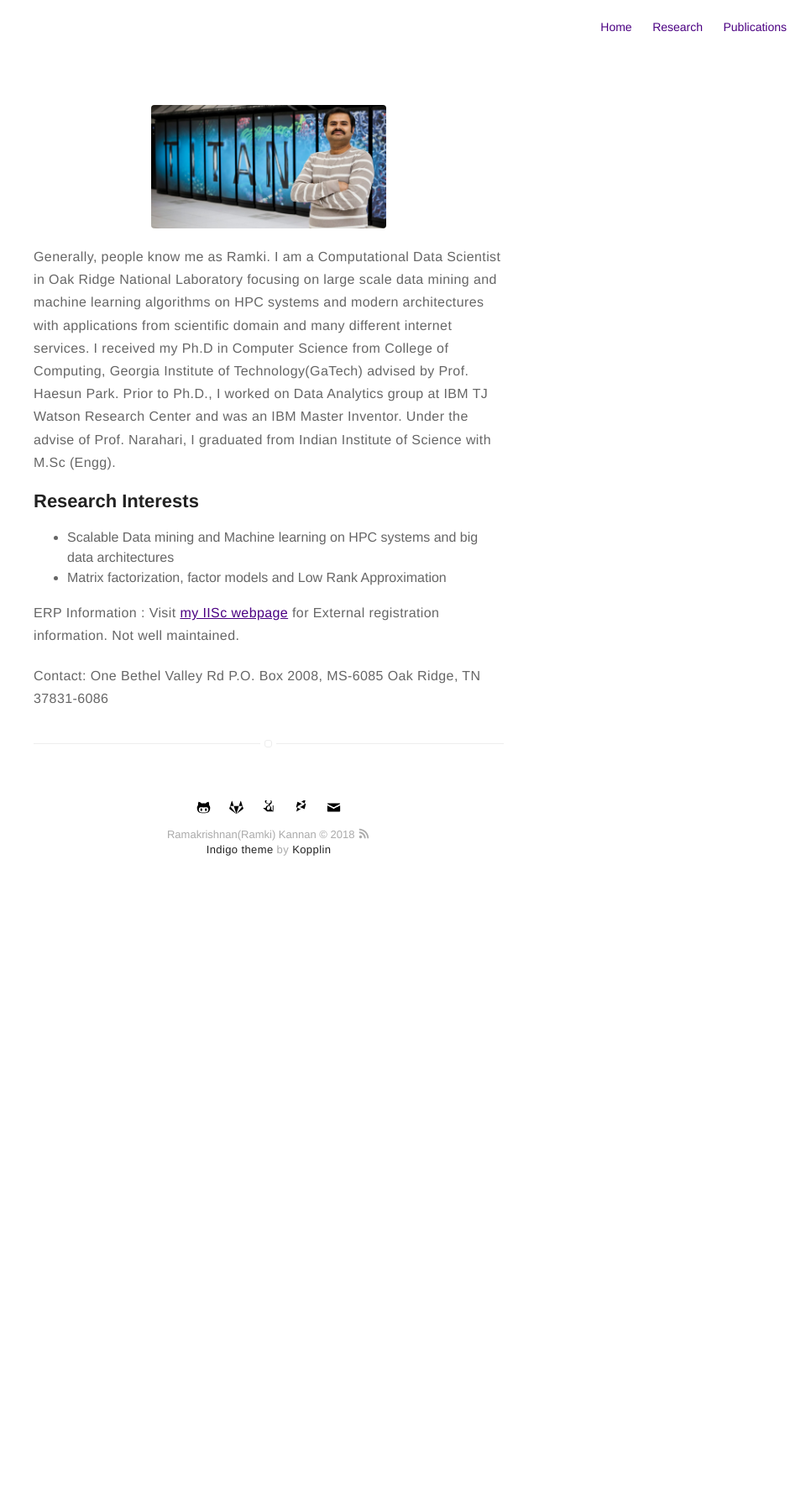
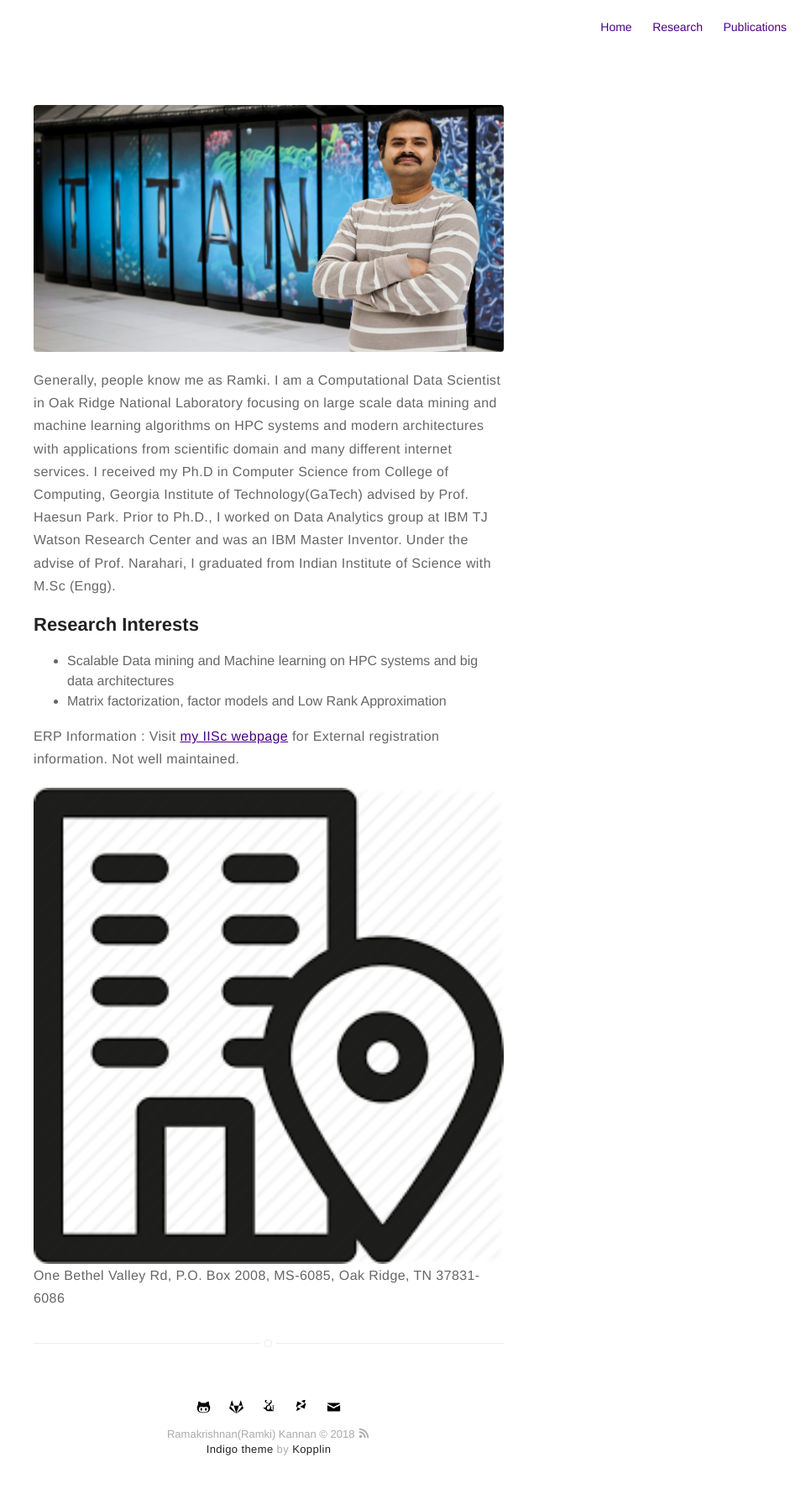
Before and after one commit to ramkikannan/ramkikannan.github.io, a Jekyll site: the page built from about.md, in a window 1280 px wide. Shown: the whole page at 84% size, without its empty margins (320-1280 px from the left). Built offline with Jekyll 4.4.1, drawn with Linux system fonts in a browser that asks for light colours; before the commit the page ends 1083 px from its top, so only the background shows below that.

Commit message:
few cosmetic changes

```diff
--- a/_includes/social-links.html
+++ b/_includes/social-links.html
@@ -67,13 +67,13 @@
 
     {% if site.scholar %}
         <a class="link" data-title="scholar.google.com/citations?user={{ site.scholar }}" href="https://scholar.google.com/citations?user={{ site.scholar }}" target="_blank">
-            <svg class="icon icon-scholar"><use xlink:href="#icon-scholar"></use></svg>
+            <svg class="icon icon-scholar"><g transform="scale(1,-1) translate(0,-400) "></g><use xlink:href="#icon-scholar"></use></svg>
         </a>
     {% endif %}
 
     {% if site.dblp %}
         <a class="link" data-title="https://dblp.uni-trier.de/pers/{{ site.dblp }}" href="https://dblp.uni-trier.de/pers/{{ site.dblp }}" target="_blank">
-            <svg class="icon icon-dblp"><use xlink:href="#icon-dblp"></use></svg>
+            <svg class="icon icon-dblp"><g transform="scale(1,-1) translate(0,-400) "></g><use xlink:href="#icon-dblp"></use></svg>
         </a>
     {% endif %}
 
--- a/_sass/components/nav.sass
+++ b/_sass/components/nav.sass
@@ -40,7 +40,7 @@
             margin: 0
             border-radius: 4%
             transition: all .4s ease-in-out
-            width: 70px
+            width: 100px
 
             &:hover
                 color: $alpha
--- a/_sass/pages/page.sass
+++ b/_sass/pages/page.sass
@@ -7,6 +7,6 @@
 
 .about
     img
-        width: 50%
+        width: 100%
         margin: 0 auto
         display: block
--- a/about.md
+++ b/about.md
@@ -13,7 +13,7 @@ Generally, people know me as Ramki. I am a Computational Data Scientist in Oak R
 
 ERP Information : Visit [my IISc webpage](http://clweb.csa.iisc.ernet.in/rkrishnan/) for External registration information. Not well maintained.
 
-Contact:
-One Bethel Valley Rd
-P.O. Box 2008, MS-6085
+<img src="../figs/officeaddress.png" width="5%">
+One Bethel Valley Rd,
+P.O. Box 2008, MS-6085,
 Oak Ridge, TN 37831-6086
```
Also changed, not shown: figs/officeaddress.png (added).
